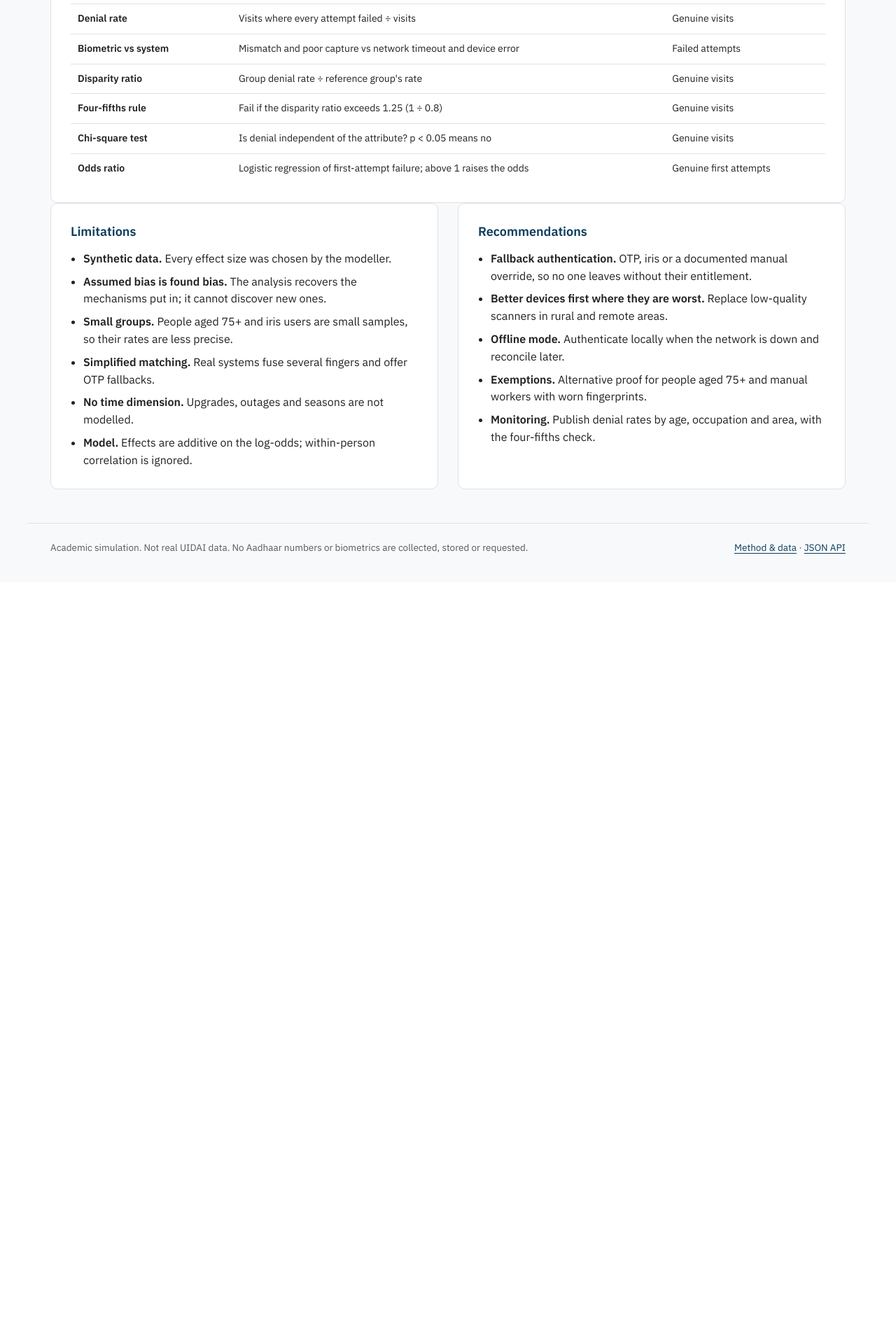
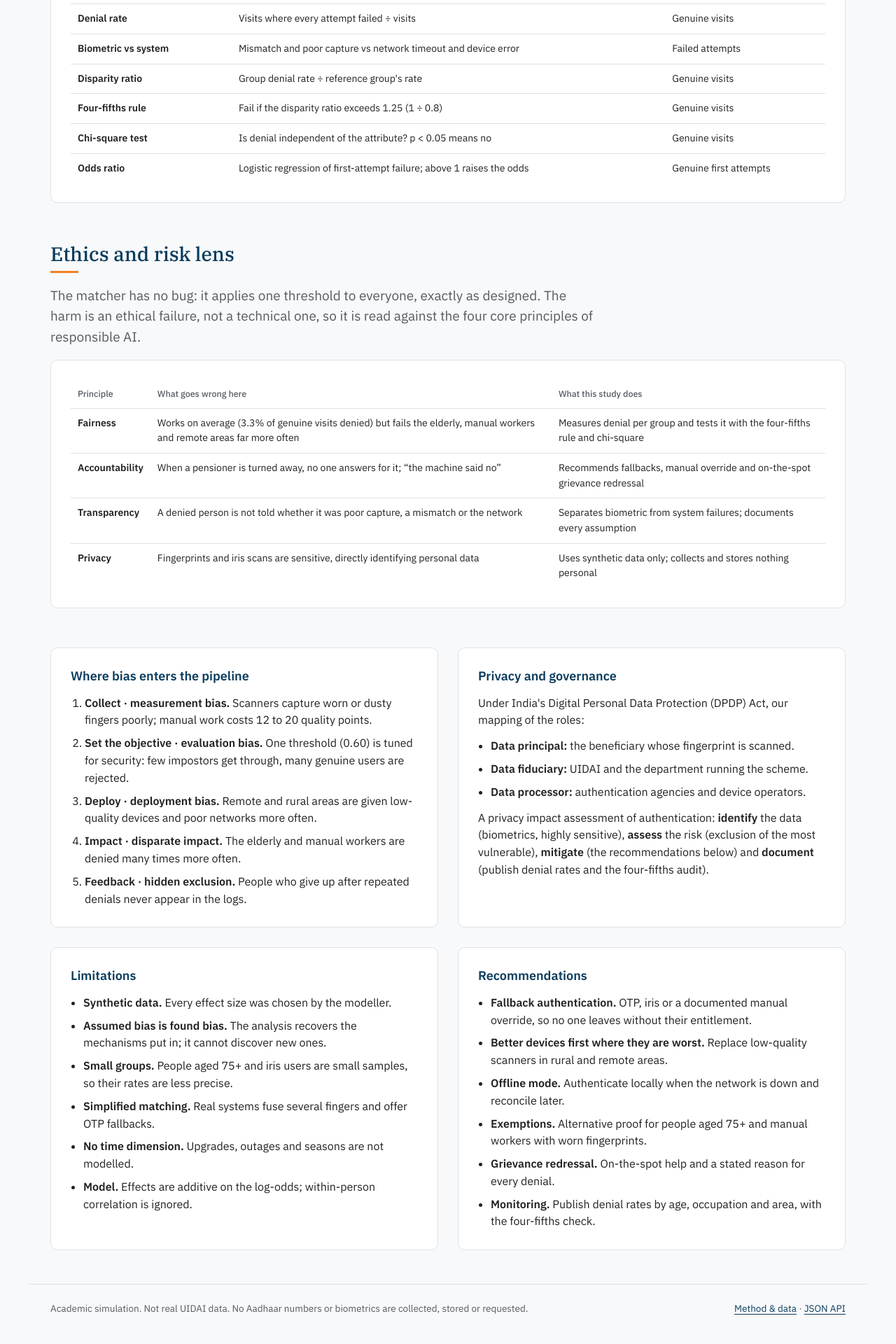
Before and after one commit to svm-codes-fs/Aadhar_Authentication_Project, a Flask app: page /method in a window 1280 px wide. Shown: the part 2517-4437 px from the top of the page at 70% size. Before the commit the page ends 3308 px from the top, so only its background shows below. Run offline with Flask 3, Linux system fonts and the light colour scheme.

Commit message:
Add ethics and risk lens; add presentation deck
- Method page: four core principles applied to Aadhaar authentication,
  where bias enters the pipeline, DPDP Act roles and a privacy impact
  assessment; grievance redressal added to recommendations
- presentation/: 15-slide animated deck mapped to UCS421 Units 1-3

```diff
--- a/templates/method.html
+++ b/templates/method.html
@@ -92,7 +92,49 @@
   </div>
 </section>
 
-<div class="split">
+<section class="section">
+  <h2 class="section-title">Ethics and risk lens</h2>
+  <p class="lede">The matcher has no bug: it applies one threshold to everyone, exactly as designed. The harm is an
+    ethical failure, not a technical one, so it is read against the four core principles of responsible AI.</p>
+  <div class="panel scroll-x" style="margin-top: 18px">
+    <table class="table">
+      <thead><tr><th scope="col">Principle</th><th scope="col">What goes wrong here</th><th scope="col">What this study does</th></tr></thead>
+      <tbody>
+        <tr><td><strong>Fairness</strong></td><td>Works on average ({{ kpis.visit_denial_rate_genuine|pct }} of genuine visits denied) but fails the elderly, manual workers and remote areas far more often</td><td>Measures denial per group and tests it with the four-fifths rule and chi-square</td></tr>
+        <tr><td><strong>Accountability</strong></td><td>When a pensioner is turned away, no one answers for it; &ldquo;the machine said no&rdquo;</td><td>Recommends fallbacks, manual override and on-the-spot grievance redressal</td></tr>
+        <tr><td><strong>Transparency</strong></td><td>A denied person is not told whether it was poor capture, a mismatch or the network</td><td>Separates biometric from system failures; documents every assumption</td></tr>
+        <tr><td><strong>Privacy</strong></td><td>Fingerprints and iris scans are sensitive, directly identifying personal data</td><td>Uses synthetic data only; collects and stores nothing personal</td></tr>
+      </tbody>
+    </table>
+  </div>
+</section>
+
+<div class="split section">
+  <section class="panel">
+    <h2>Where bias enters the pipeline</h2>
+    <ol class="numbered">
+      <li><strong>Collect &middot; measurement bias.</strong> Scanners capture worn or dusty fingers poorly; manual work costs 12 to 20 quality points.</li>
+      <li><strong>Set the objective &middot; evaluation bias.</strong> One threshold ({{ "%.2f"|format(threshold) }}) is tuned for security: few impostors get through, many genuine users are rejected.</li>
+      <li><strong>Deploy &middot; deployment bias.</strong> Remote and rural areas are given low-quality devices and poor networks more often.</li>
+      <li><strong>Impact &middot; disparate impact.</strong> The elderly and manual workers are denied many times more often.</li>
+      <li><strong>Feedback &middot; hidden exclusion.</strong> People who give up after repeated denials never appear in the logs.</li>
+    </ol>
+  </section>
+  <section class="panel">
+    <h2>Privacy and governance</h2>
+    <p class="body">Under India's Digital Personal Data Protection (DPDP) Act, our mapping of the roles:</p>
+    <ul class="list">
+      <li><strong>Data principal:</strong> the beneficiary whose fingerprint is scanned.</li>
+      <li><strong>Data fiduciary:</strong> UIDAI and the department running the scheme.</li>
+      <li><strong>Data processor:</strong> authentication agencies and device operators.</li>
+    </ul>
+    <p class="body" style="margin-top: 12px">A privacy impact assessment of authentication: <strong>identify</strong> the data
+      (biometrics, highly sensitive), <strong>assess</strong> the risk (exclusion of the most vulnerable), <strong>mitigate</strong>
+      (the recommendations below) and <strong>document</strong> (publish denial rates and the four-fifths audit).</p>
+  </section>
+</div>
+
+<div class="split section">
   <section class="panel">
     <h2>Limitations</h2>
     <ul class="list">
@@ -111,6 +153,7 @@
       <li><strong>Better devices first where they are worst.</strong> Replace low-quality scanners in rural and remote areas.</li>
       <li><strong>Offline mode.</strong> Authenticate locally when the network is down and reconcile later.</li>
       <li><strong>Exemptions.</strong> Alternative proof for people aged 75+ and manual workers with worn fingerprints.</li>
+      <li><strong>Grievance redressal.</strong> On-the-spot help and a stated reason for every denial.</li>
       <li><strong>Monitoring.</strong> Publish denial rates by age, occupation and area, with the four-fifths check.</li>
     </ul>
   </section>
```
Also changed, not shown: 1 other file.
